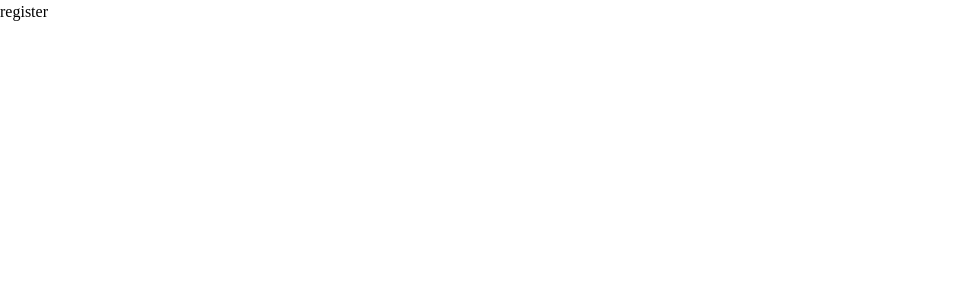
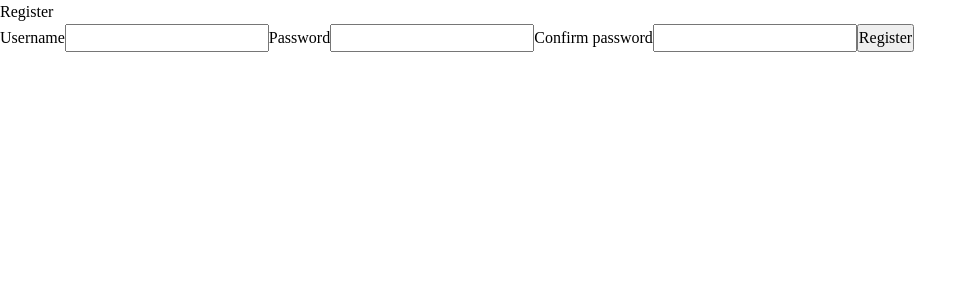
Before and after one commit to nathanielwjohnston/messaging-app, a React (Vite) app: page /register in a window 1280 px wide. Shown: the top 300 px of the page, without its empty margins (0-977 px from the left). Built offline with nearby package versions, Linux system fonts and the light colour scheme; no server answers.

Commit message:
Basic registration functionality

```diff
--- /dev/null
+++ b/src/api.jsx
@@ -0,0 +1,19 @@
+import { API_URL } from "./config";
+
+export const register = async (username, password, passwordConfirm) => {
+        const res = await fetch(`${API_URL}/register`, {
+                method: "POST",
+                headers: { "Content-Type": "application/json" },
+                body: JSON.stringify({
+                        username,
+                        password,
+                        passwordConfirm,
+                }),
+        });
+
+        console.log(res);
+
+        if (!res.ok) {
+                throw new Error(`Failed to register user: ${res.status}`);
+        }
+};
--- a/src/components/register/Register.jsx
+++ b/src/components/register/Register.jsx
@@ -1,5 +1,89 @@
+import { useState } from "react";
+import { useNavigate } from "react-router";
+import { register } from "../../api";
+
 function Register() {
-        return <>register</>;
+        const [username, setUsername] = useState("");
+        const [password, setPassword] = useState("");
+        const [passwordConfirm, setPasswordConfirm] = useState("");
+        const [error, setError] = useState(null);
+
+        let navigate = useNavigate();
+
+        function updateUsername(e) {
+                setUsername(e.target.value);
+        }
+
+        function updatePassword(e) {
+                setPassword(e.target.value);
+        }
+
+        function updatePasswordConfirm(e) {
+                setPasswordConfirm(e.target.value);
+        }
+
+        async function attemptRegistration() {
+                if (!(username && password && passwordConfirm)) {
+                        setError(new Error("Please fill the required fields"));
+                        return;
+                }
+
+                if (password !== passwordConfirm) {
+                        setError(new Error("Passwords must match"));
+                        return;
+                }
+
+                try {
+                        await register(username, password, passwordConfirm);
+
+                        // Would throw error if failed fetch
+                        navigate("/");
+                } catch (error) {
+                        setError(error);
+                }
+        }
+
+        return (
+                <>
+                        {error && <div>{error.message}</div>}
+                        <div>Register</div>
+                        <form>
+                                <label>
+                                        Username
+                                        <input
+                                                type="text"
+                                                value={username}
+                                                onChange={updateUsername}
+                                                required
+                                        />
+                                </label>
+                                <label>
+                                        Password
+                                        <input
+                                                type="text"
+                                                value={password}
+                                                onChange={updatePassword}
+                                                required
+                                        />
+                                </label>
+                                <label>
+                                        Confirm password
+                                        <input
+                                                type="text"
+                                                value={passwordConfirm}
+                                                onChange={updatePasswordConfirm}
+                                                required
+                                        />
+                                </label>
+                                <button
+                                        type="button"
+                                        onClick={attemptRegistration}
+                                >
+                                        Register
+                                </button>
+                        </form>
+                </>
+        );
 }
 
 export default Register;
--- /dev/null
+++ b/src/config.js
@@ -0,0 +1 @@
+export const API_URL = import.meta.env.VITE_API_URL;
```
Also changed, not shown: 2 other files (tests, documents, lock files or other folders).
